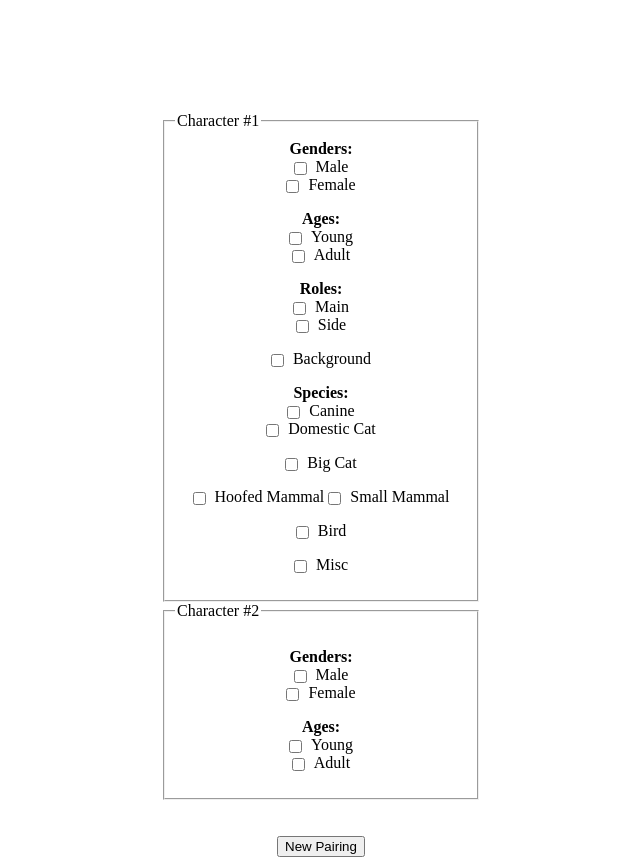
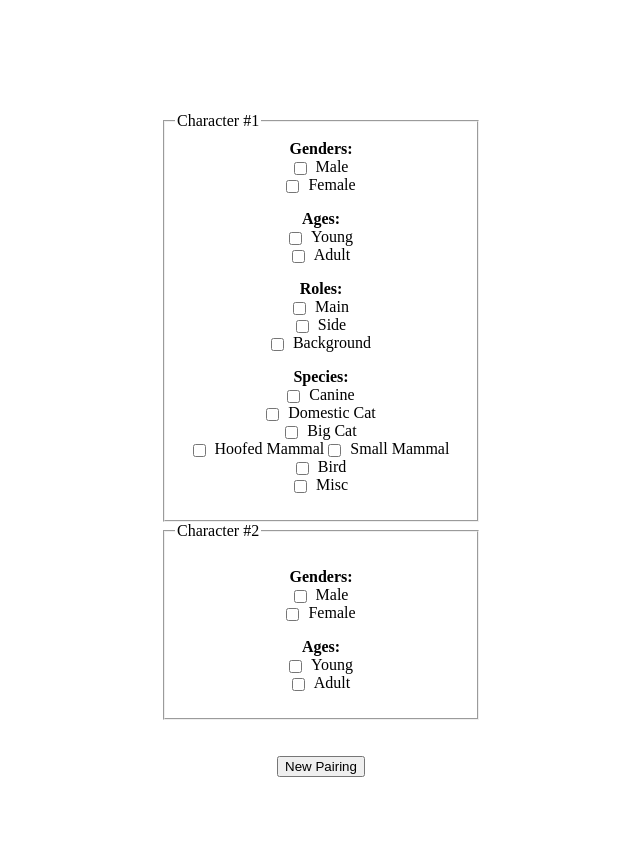
Before and after one commit to ColorfulWonders/AnimashGenerator, a plain HTML site: page index.html in a window 1280 px wide. Shown: the part 79-944 px from the top of the page, without its empty margins (319-959 px from the left). After the commit the page ends 864 px from the top, so only its background shows below. Drawn offline with nearby package versions, Linux system fonts and the light colour scheme; a script that the page names is missing.

Commit message:
Update index.html

```diff
--- a/index.html
+++ b/index.html
@@ -40,22 +40,22 @@
         <input id="mainOp1" name="mainOp1" type="checkbox"/>
 <label for="mainOp1">Main</label><br>
         <input id="sideOp1" name="sideOp1" type="checkbox"/>
-<label for="sideOp1">Side</label><p>
+<label for="sideOp1">Side</label><br>
 	<input id="backgroundOp1" name="backgroundOp1" type="checkbox"/>
 <label for="backgroundOp1">Background</label><p>
 	       <span><b>Species:</b></span><br>
         <input id="canineOp1" name="canineOp1" type="checkbox"/>
 <label for="canineOp1">Canine</label><br>
         <input id="domecatOp1" name="domecatOp1" type="checkbox"/>
-<label for="domecatOp1">Domestic Cat</label><p>
+<label for="domecatOp1">Domestic Cat</label><br>
 	<input id="bigcatOp1" name="bigcatOp1" type="checkbox"/>
-<label for="bigcatOp1">Big Cat</label><p>
+<label for="bigcatOp1">Big Cat</label><br>
 	<input id="hoofmamOp1" name="hoofmamOp1" type="checkbox"/>
 <label for="hoofmamOp1">Hoofed Mammal</label>
 	      	<input id="smallmamOp1" name="smallmamOp1" type="checkbox"/>
-<label for="smallmamOp1">Small Mammal</label><p>
+<label for="smallmamOp1">Small Mammal</label><br>
 	      	<input id="birdOp1" name="birdOp1" type="checkbox"/>
-<label for="birdOp1">Bird</label><p>
+<label for="birdOp1">Bird</label><br>
 	      	<input id="miscOp1" name="miscOp1" type="checkbox"/>
 <label for="miscOp1">Misc</label>
 </fieldset>
```
